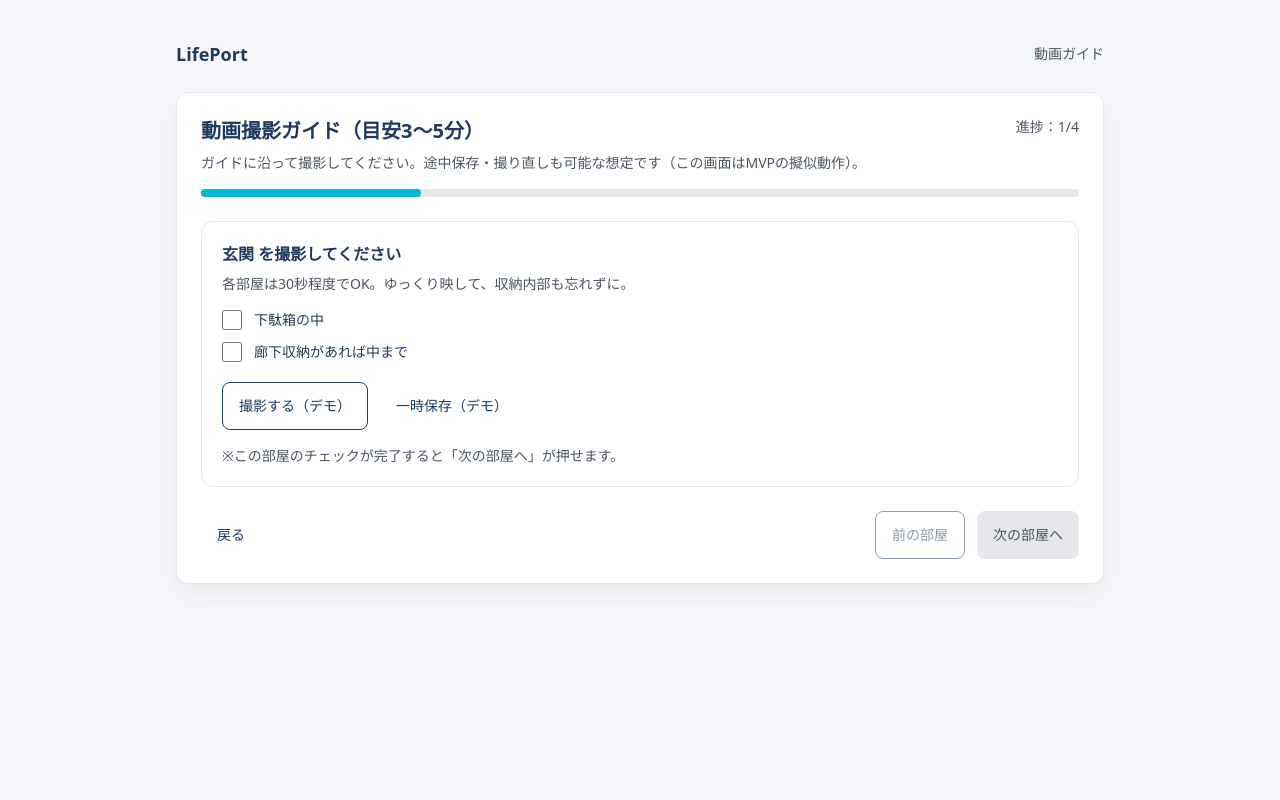
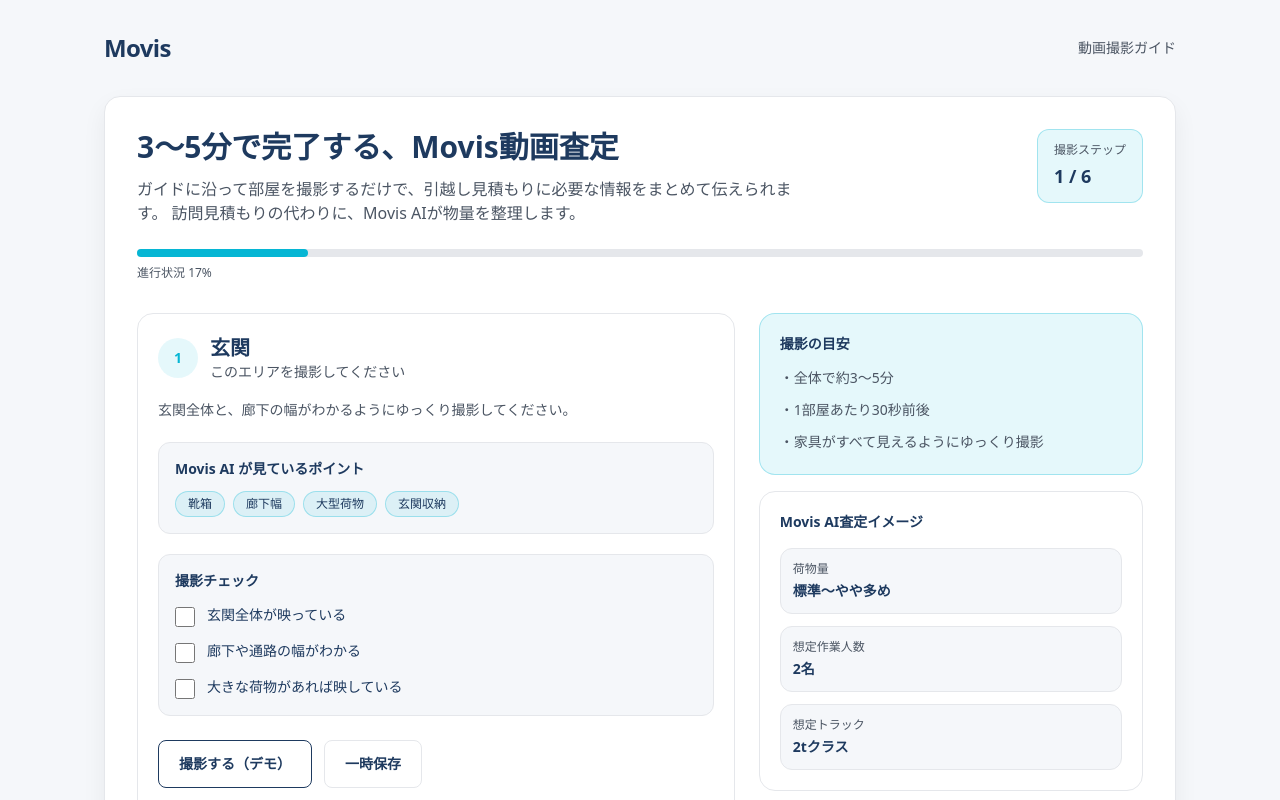
Before and after one commit to rjshimoyama-bot/lifeport-mvp, a Next.js app: page /video in a window 1280 px wide. Shown: the top 800 px of the page. Built offline with nearby package versions, Linux system fonts and the light colour scheme.

Commit message:
Update page.tsx

```diff
--- a/app/video/page.tsx
+++ b/app/video/page.tsx
@@ -6,14 +6,54 @@ import { useMemo, useState } from "react";
 type Room = {
   key: string;
   title: string;
+  description: string;
+  aiTargets: string[];
   checks: string[];
 };
 
 const ROOMS: Room[] = [
-  { key: "entrance", title: "玄関", checks: ["下駄箱の中", "廊下収納があれば中まで"] },
-  { key: "living", title: "リビング", checks: ["大型家具（ソファ/TV台）を接写", "床面積が分かるように引きで"] },
-  { key: "bed", title: "寝室", checks: ["ベッド/タンスを接写", "クローゼット内部"] },
-  { key: "kitchen", title: "キッチン", checks: ["冷蔵庫/棚を接写", "食器棚があれば内部"] }
+  {
+    key: "entrance",
+    title: "玄関",
+    description: "玄関全体と、廊下の幅がわかるようにゆっくり撮影してください。",
+    aiTargets: ["靴箱", "廊下幅", "大型荷物", "玄関収納"],
+    checks: ["玄関全体が映っている", "廊下や通路の幅がわかる", "大きな荷物があれば映している"],
+  },
+  {
+    key: "living",
+    title: "リビング",
+    description: "家具がすべて見えるように、部屋を一周するように撮影してください。",
+    aiTargets: ["ソファ", "テレビ", "テレビ台", "テーブル", "本棚"],
+    checks: ["部屋全体を一周している", "大きな家具が映っている", "床面積がわかるように撮影している"],
+  },
+  {
+    key: "bedroom",
+    title: "寝室",
+    description: "ベッドやタンス、クローゼットの中までわかるように撮影してください。",
+    aiTargets: ["ベッド", "マットレス", "タンス", "衣装ケース", "クローゼット"],
+    checks: ["ベッドが映っている", "収納家具が映っている", "クローゼット内部を映している"],
+  },
+  {
+    key: "kitchen",
+    title: "キッチン",
+    description: "冷蔵庫、棚、食器棚などを中心に撮影してください。",
+    aiTargets: ["冷蔵庫", "電子レンジ", "食器棚", "キッチン収納"],
+    checks: ["冷蔵庫が映っている", "食器棚や棚が映っている", "キッチン全体がわかる"],
+  },
+  {
+    key: "washroom",
+    title: "洗面所",
+    description: "洗濯機や収納棚がわかるように撮影してください。",
+    aiTargets: ["洗濯機", "乾燥機", "洗面棚"],
+    checks: ["洗濯機が映っている", "収納棚が映っている", "スペース全体がわかる"],
+  },
+  {
+    key: "balcony",
+    title: "バルコニー・収納",
+    description: "バルコニーや外置き荷物、追加の収納スペースがあれば撮影してください。",
+    aiTargets: ["物置", "自転車", "段ボール", "外置き家具"],
+    checks: ["バルコニーや収納が映っている", "大きな荷物があれば映している", "追加スペースがわかる"],
+  },
 ];
 
 export default function VideoPage() {
@@ -22,133 +62,226 @@ export default function VideoPage() {
 
   const room = ROOMS[idx];
   const total = ROOMS.length;
-  const pct = Math.round(((idx + 1) / total) * 100);
+  const progress = Math.round(((idx + 1) / total) * 100);
 
-  const checksForRoom = roomChecks[room.key] ?? {};
-  const allChecked = useMemo(
-    () => room.checks.every((c) => checksForRoom[c] === true),
-    [room.checks, checksForRoom]
-  );
+  const currentChecks = roomChecks[room.key] ?? {};
+  const allChecked = useMemo(() => {
+    return room.checks.every((item) => currentChecks[item] === true);
+  }, [room.checks, currentChecks]);
 
-  const toggle = (label: string, checked: boolean) => {
+  const toggleCheck = (label: string, checked: boolean) => {
     setRoomChecks((prev) => ({
       ...prev,
-      [room.key]: { ...(prev[room.key] ?? {}), [label]: checked }
+      [room.key]: {
+        ...(prev[room.key] ?? {}),
+        [label]: checked,
+      },
     }));
   };
 
   return (
-    <div className="mx-auto max-w-[960px] px-4 py-10">
-      <div className="mb-6 flex items-center justify-between">
-        <Link href="/" className="text-navy font-semibold text-lg">LifePort</Link>
-        <span className="text-sm text-muted">動画ガイド</span>
+    <main className="min-h-screen bg-bg">
+      <div className="mx-auto max-w-[1120px] px-4 py-6 md:px-6 md:py-8">
+        <header className="flex items-center justify-between">
+          <Link href="/" className="text-2xl font-bold tracking-tight text-navy">
+            Movis
+          </Link>
+          <span className="text-sm text-muted">動画撮影ガイド</span>
+        </header>
+
+        <section className="mt-8">
+          <div className="rounded-2xl border border-border bg-white p-6 shadow-soft md:p-8">
+            <div className="flex flex-col gap-4 md:flex-row md:items-start md:justify-between">
+              <div className="max-w-2xl">
+                <h1 className="text-2xl font-bold text-navy md:text-3xl">
+                  3〜5分で完了する、Movis動画査定
+                </h1>
+                <p className="mt-3 text-sm leading-6 text-muted md:text-base">
+                  ガイドに沿って部屋を撮影するだけで、引越し見積もりに必要な情報をまとめて伝えられます。
+                  訪問見積もりの代わりに、Movis AIが物量を整理します。
+                </p>
               </div>
 
-      <div className="rounded-xl border border-border bg-white p-6 shadow-soft">
-        <div className="flex items-start justify-between gap-4">
-          <div>
-            <h1 className="text-navy text-xl font-semibold">動画撮影ガイド（目安3〜5分）</h1>
-            <p className="mt-2 text-sm text-muted">
-              ガイドに沿って撮影してください。途中保存・撮り直しも可能な想定です（この画面はMVPの擬似動作）。
-            </p>
+              <div className="rounded-xl border border-cyan/30 bg-cyan/10 px-4 py-3">
+                <div className="text-xs text-muted">撮影ステップ</div>
+                <div className="mt-1 text-lg font-bold text-navy">
+                  {idx + 1} / {total}
                 </div>
-          <div className="text-sm text-muted">進捗：{idx + 1}/{total}</div>
-        </div>
-
-        {/* Progress */}
-        <div className="mt-4">
-          <div className="h-2 w-full rounded-full bg-border">
-            <div className="h-2 rounded-full bg-cyan" style={{ width: `${pct}%` }} />
               </div>
             </div>
 
-        {/* Room Card */}
-        <div className="mt-6 rounded-xl border border-border bg-white p-5">
-          <div className="text-navy font-semibold">{room.title} を撮影してください</div>
-          <div className="mt-2 text-sm text-muted">
-            各部屋は30秒程度でOK。ゆっくり映して、収納内部も忘れずに。
+            <div className="mt-6">
+              <div className="h-2 w-full rounded-full bg-border">
+                <div
+                  className="h-2 rounded-full bg-cyan transition-all"
+                  style={{ width: `${progress}%` }}
+                />
+              </div>
+              <div className="mt-2 text-xs text-muted">進行状況 {progress}%</div>
             </div>
 
-          <div className="mt-4 space-y-3">
-            {room.checks.map((c) => (
-              <label key={c} className="flex items-center gap-3 cursor-pointer select-none">
+            <div className="mt-8 grid gap-6 lg:grid-cols-[1.4fr_0.9fr]">
+              <div className="rounded-2xl border border-border bg-white p-5">
+                <div className="flex items-center gap-3">
+                  <div className="inline-flex h-10 w-10 items-center justify-center rounded-full bg-cyan/10 text-sm font-bold text-cyan">
+                    {idx + 1}
+                  </div>
+                  <div>
+                    <div className="text-xl font-bold text-navy">{room.title}</div>
+                    <div className="text-sm text-muted">このエリアを撮影してください</div>
+                  </div>
+                </div>
+
+                <p className="mt-4 text-sm leading-6 text-muted">
+                  {room.description}
+                </p>
+
+                <div className="mt-5 rounded-xl border border-border bg-bg p-4">
+                  <div className="text-sm font-semibold text-navy">Movis AI が見ているポイント</div>
+                  <div className="mt-3 flex flex-wrap gap-2">
+                    {room.aiTargets.map((target) => (
+                      <span
+                        key={target}
+                        className="inline-flex rounded-full border border-cyan/30 bg-cyan/10 px-3 py-1 text-xs font-medium text-navy"
+                      >
+                        {target}
+                      </span>
+                    ))}
+                  </div>
+                </div>
+
+                <div className="mt-5 rounded-xl border border-border bg-bg p-4">
+                  <div className="text-sm font-semibold text-navy">撮影チェック</div>
+                  <div className="mt-3 space-y-3">
+                    {room.checks.map((item) => (
+                      <label key={item} className="flex items-start gap-3 cursor-pointer">
                         <input
                           type="checkbox"
-                  className="h-5 w-5 accent-[#06B6D4]"
-                  checked={checksForRoom[c] === true}
-                  onChange={(e) => toggle(c, e.target.checked)}
+                          className="mt-1 h-5 w-5 accent-[#06B6D4]"
+                          checked={currentChecks[item] === true}
+                          onChange={(e) => toggleCheck(item, e.target.checked)}
                         />
-                <span className="text-sm text-navy">{c}</span>
+                        <span className="text-sm leading-6 text-navy">{item}</span>
                       </label>
                     ))}
                   </div>
+                </div>
 
-          <div className="mt-5 flex flex-wrap gap-3">
+                <div className="mt-6 flex flex-col gap-3 sm:flex-row">
                   <button
-              className="inline-flex h-12 items-center justify-center rounded-lg border border-navy bg-white px-4 text-sm font-medium text-navy hover:bg-bg"
-              onClick={() => alert("MVPではカメラ起動は省略。実運用ではスマホ撮影UIを実装します。")}
+                    className="inline-flex h-12 items-center justify-center rounded-lg border border-navy bg-white px-5 text-sm font-semibold text-navy hover:bg-bg"
+                    onClick={() =>
+                      alert("MVPではカメラ起動は省略しています。実運用ではスマホでそのまま撮影できるようにします。")
+                    }
                   >
                     撮影する（デモ）
                   </button>
 
                   <button
-              className="inline-flex h-12 items-center justify-center rounded-lg px-4 text-sm font-medium text-navy hover:bg-bg"
-              onClick={() => alert("一時保存しました（デモ）。実運用では下書き保存を実装します。")}
+                    className="inline-flex h-12 items-center justify-center rounded-lg border border-border bg-white px-5 text-sm font-semibold text-navy hover:bg-bg"
+                    onClick={() =>
+                      alert("一時保存しました（デモ）。実運用では途中保存して後から再開できます。")
+                    }
                   >
-              一時保存（デモ）
+                    一時保存
                   </button>
+                </div>
+              </div>
+
+              <div className="space-y-4">
+                <div className="rounded-2xl border border-cyan/30 bg-cyan/10 p-5">
+                  <div className="text-sm font-semibold text-navy">撮影の目安</div>
+                  <div className="mt-3 space-y-2 text-sm leading-6 text-muted">
+                    <div>・全体で約3〜5分</div>
+                    <div>・1部屋あたり30秒前後</div>
+                    <div>・家具がすべて見えるようにゆっくり撮影</div>
+                  </div>
+                </div>
+
+                <div className="rounded-2xl border border-border bg-white p-5">
+                  <div className="text-sm font-semibold text-navy">Movis AI査定イメージ</div>
+                  <div className="mt-4 space-y-3">
+                    <AiBox title="荷物量" value="標準〜やや多め" />
+                    <AiBox title="想定作業人数" value="2名" />
+                    <AiBox title="想定トラック" value="2tクラス" />
+                  </div>
+                </div>
+
+                <div className="rounded-2xl border border-border bg-white p-5">
+                  <div className="text-sm font-semibold text-navy">撮影のコツ</div>
+                  <div className="mt-3 space-y-2 text-sm leading-6 text-muted">
+                    <div>・部屋を一周するように撮る</div>
+                    <div>・大型家具は近づいて撮る</div>
+                    <div>・収納の中も簡単に映す</div>
+                  </div>
+                </div>
+              </div>
             </div>
 
             {!allChecked && (
-            <div className="mt-4 text-sm text-muted">
-              ※この部屋のチェックが完了すると「次の部屋へ」が押せます。
+              <div className="mt-6 rounded-xl border border-amber-300 bg-amber-50 p-4 text-sm text-amber-800">
+                このステップのチェックが完了すると、次の部屋へ進めます。
               </div>
             )}
-        </div>
 
-        {/* Nav */}
-        <div className="mt-6 flex justify-between gap-3">
-          <Link className="inline-flex h-12 items-center justify-center rounded-lg px-4 text-sm font-medium text-navy hover:bg-bg" href="/schedule">
+            <div className="mt-8 flex flex-col gap-3 sm:flex-row sm:justify-between">
+              <Link
+                href="/schedule"
+                className="inline-flex h-12 items-center justify-center rounded-lg border border-border bg-white px-5 text-sm font-semibold text-navy hover:bg-bg"
+              >
                 戻る
               </Link>
 
-          <div className="flex gap-3">
+              <div className="flex flex-col gap-3 sm:flex-row">
                 <button
                   className={[
-                "inline-flex h-12 items-center justify-center rounded-lg border border-navy bg-white px-4 text-sm font-medium text-navy hover:bg-bg",
-                idx === 0 ? "opacity-50 pointer-events-none" : ""
+                    "inline-flex h-12 items-center justify-center rounded-lg border border-navy bg-white px-5 text-sm font-semibold text-navy hover:bg-bg",
+                    idx === 0 ? "pointer-events-none opacity-40" : "",
                   ].join(" ")}
-              onClick={() => setIdx((v) => Math.max(0, v - 1))}
+                  onClick={() => setIdx((prev) => Math.max(0, prev - 1))}
                 >
-              前の部屋
+                  前のステップ
                 </button>
 
                 {idx < total - 1 ? (
                   <button
                     className={[
-                  "inline-flex h-12 items-center justify-center rounded-lg px-4 text-sm font-medium",
-                  allChecked ? "bg-cyan text-white hover:bg-[#0891B2]" : "bg-border text-muted pointer-events-none"
+                      "inline-flex h-12 items-center justify-center rounded-lg px-5 text-sm font-semibold",
+                      allChecked
+                        ? "bg-cyan text-white hover:bg-[#0891B2]"
+                        : "pointer-events-none bg-border text-muted",
                     ].join(" ")}
-                onClick={() => setIdx((v) => Math.min(total - 1, v + 1))}
-                title={!allChecked ? "チェックを完了してください" : ""}
+                    onClick={() => setIdx((prev) => Math.min(total - 1, prev + 1))}
                   >
                     次の部屋へ
                   </button>
                 ) : (
                   <Link
+                    href="/upload"
                     className={[
-                  "inline-flex h-12 items-center justify-center rounded-lg px-4 text-sm font-medium",
-                  allChecked ? "bg-cyan text-white hover:bg-[#0891B2]" : "bg-border text-muted pointer-events-none"
+                      "inline-flex h-12 items-center justify-center rounded-lg px-5 text-sm font-semibold",
+                      allChecked
+                        ? "bg-cyan text-white hover:bg-[#0891B2]"
+                        : "pointer-events-none bg-border text-muted",
                     ].join(" ")}
-                href="/upload"
-                title={!allChecked ? "チェックを完了してください" : ""}
                   >
-                アップロードへ
+                    アップロードへ進む
                   </Link>
                 )}
               </div>
             </div>
           </div>
+        </section>
+      </div>
+    </main>
+  );
+}
+
+function AiBox({ title, value }: { title: string; value: string }) {
+  return (
+    <div className="rounded-xl border border-border bg-bg p-3">
+      <div className="text-xs text-muted">{title}</div>
+      <div className="mt-1 text-sm font-semibold text-navy">{value}</div>
     </div>
   );
 }
```
Lines whose indentation alone changed are shown as unchanged.
